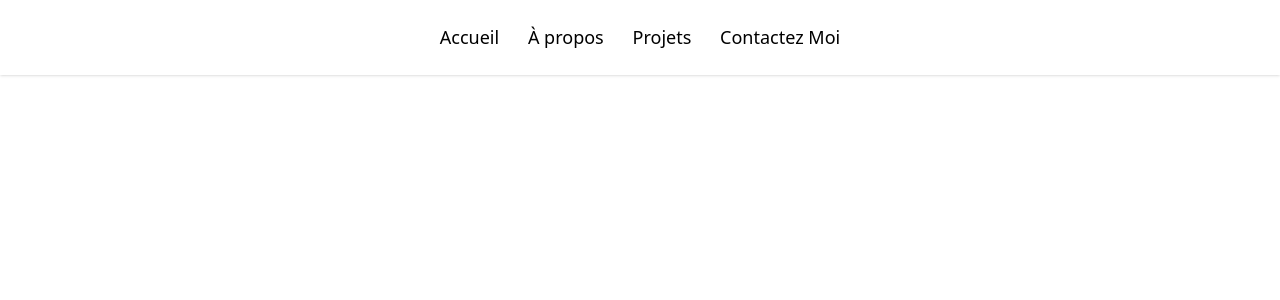
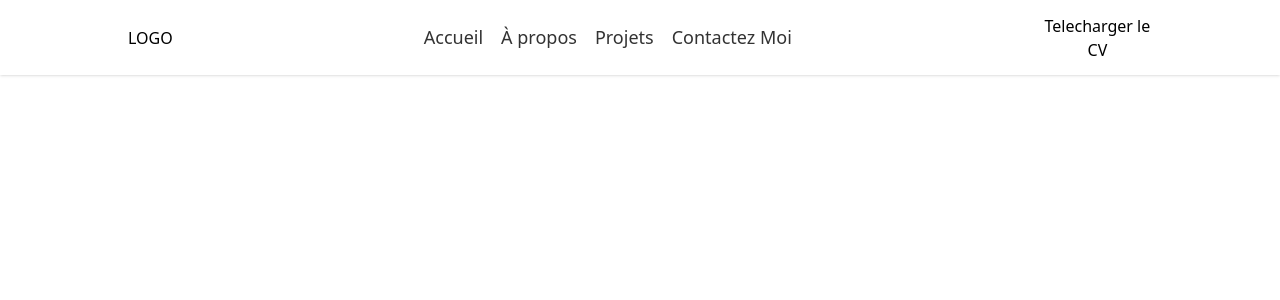
Before and after one commit to Roe121/Rami-portfolio, a React (Create React App) app: page / in a window 1280 px wide. Shown: the top 300 px of the page. Built offline with nearby package versions, Linux system fonts and the light colour scheme.

Commit message:
NavBar modification

```diff
--- a/src/App.css
+++ b/src/App.css
@@ -3,8 +3,8 @@
 }
 
 .nav a {
-    padding: .5em .8em;
-    color: black;
+    padding: .5em .5em;
+    color: rgb(51, 51, 51);
     position: relative;
     text-decoration: none;
     font-size: 18px;
@@ -13,8 +13,8 @@
 .nav a::before,
 .nav a::after {
     content: '';
-    height: 14px;
-    width: 14px;
+    height: 10px;
+    width: 10px;
     position: absolute;
     transition: all .35s ease;
     opacity: 0;
--- a/src/App.js
+++ b/src/App.js
@@ -10,18 +10,24 @@ import { NavBarData } from './Data';
 function App() {
   return (
     <Router>
-      <nav className='bg-white shadow'>
+      <nav className='bg-white shadow flex items-center justify-center px-32 mx-auto'>
+        <div className="logo">
+          <span>LOGO</span>
+        </div>
+
         <ul className="container flex items-center justify-center p-6 mx-auto nav">
 
         {NavBarData.map((item)=>{
           return(
             <li>
-              <Link  to={item.link}>{item.name}</Link>
+              <Link className='hover:text-blue-800'  to={item.link}>{item.name}</Link>
             </li>
           )
         })}
+        </ul>
 
-        </ul>
+        <button>Telecharger le CV</button>
+
       </nav>
       <Routes>
       <Route path="/hero"  component={Hero} />
```
